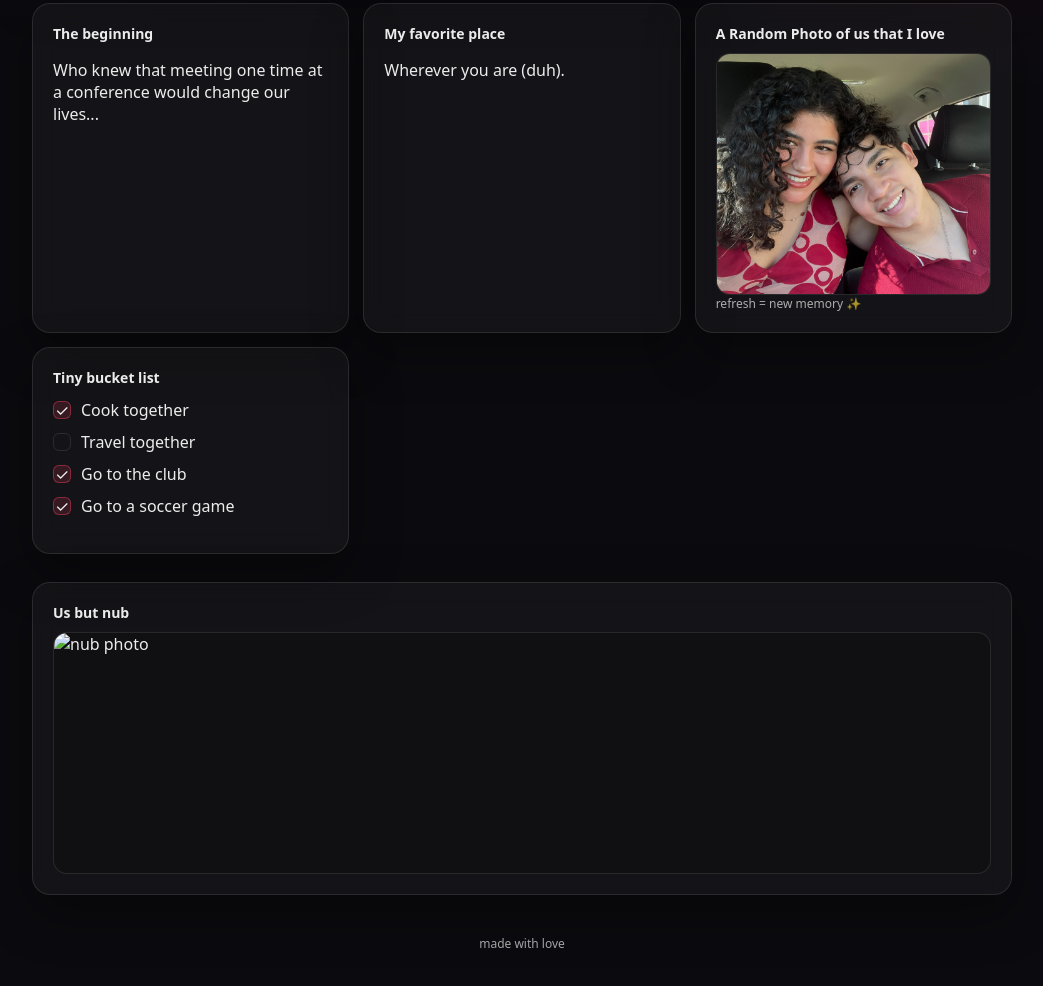
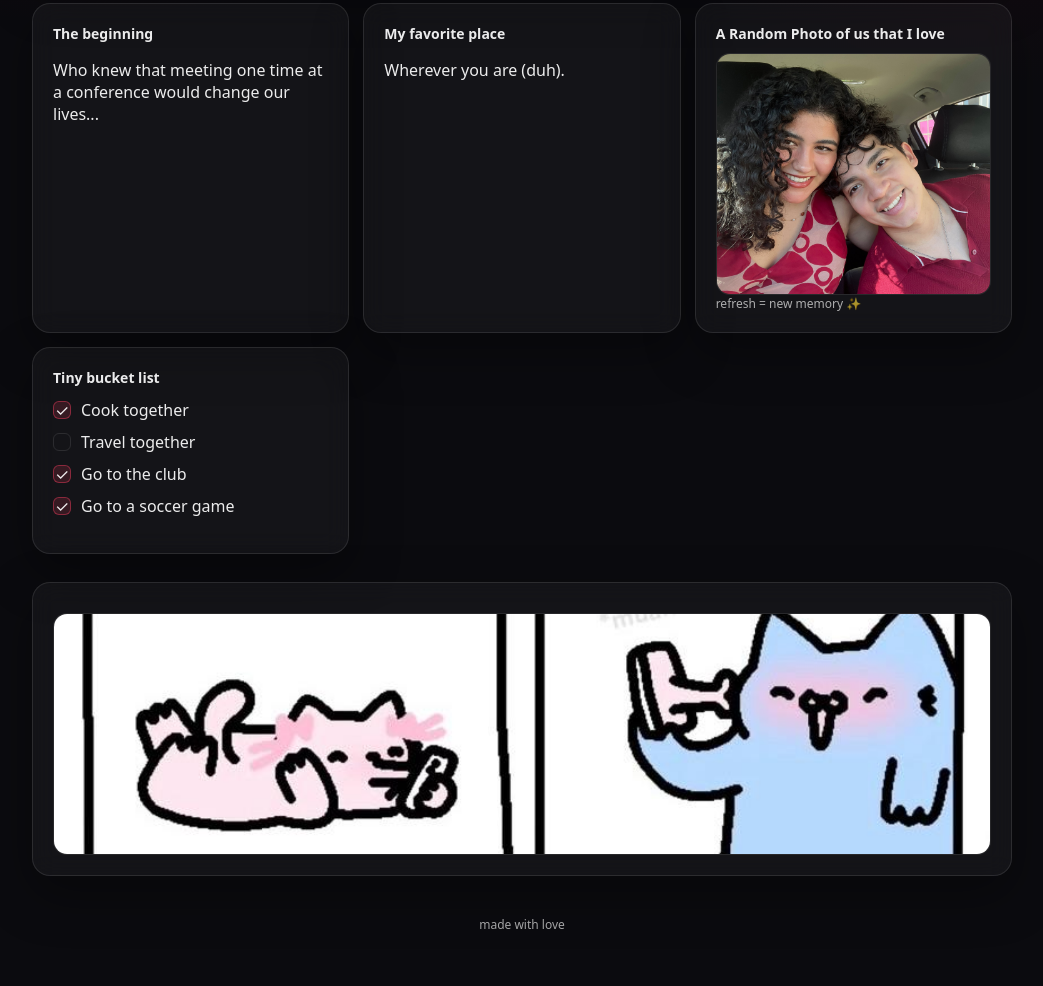
Before and after one commit to alejmedinajr/alejmedinajr.github.io, a plain HTML site: page for_pookie/index.html in a window 1280 px wide. Shown: the part 485-1471 px from the top of the page, without its empty margins (118-1161 px from the left). Drawn offline with Linux system fonts and the light colour scheme.

Commit message:
Update index.html

```diff
--- a/for_pookie/index.html
+++ b/for_pookie/index.html
@@ -339,9 +339,9 @@
 
 
     <div class="card">
-      <div class="card-title">Us but nub</div>
+      <div class="card-title"></div>
       <div class="photo-wrap">
-    <img id="images/nub.jpg" alt="nub photo" loading="lazy" />
+    <img src="images/nub.jpg" alt="nub photo" loading="lazy" />
   </div>
     </div>
   </section>
```
